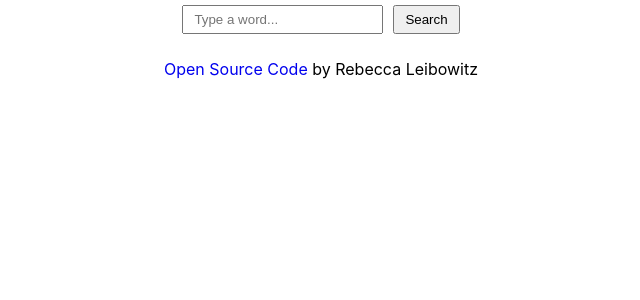
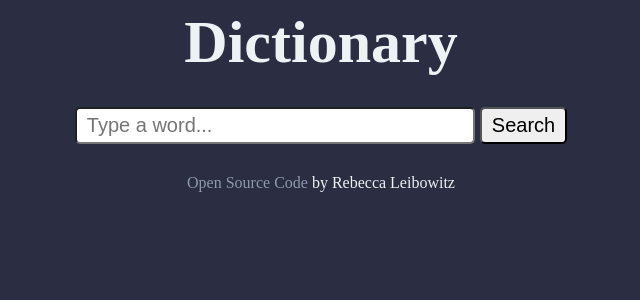
Before and after one commit to BEX-0/dictionary-react, a React (Create React App) app: page / in a window 1280 px wide. Shown: the top 300 px of the page, without its empty margins (319-959 px from the left). Built offline with nearby package versions, Linux system fonts and the light colour scheme.

Commit message:
styled search

```diff
--- a/src/App.css
+++ b/src/App.css
@@ -1,22 +1,24 @@
+:root {
+    --lightest: #EDF2F4;
+}
+
 .App {
+ color: var(--lightest);
  text-align: center;
 }
 
 .App a {
  text-decoration: none;
+ color: #8D99AE;
 }
 
 .App footer {
- margin: 20px 0px;
+ margin: 30px 0px;
+text-align: center;
 }
 
-.App input {
- margin: 5px;
- padding: 5px 10px;
+.App h1 {
+font-size: 60px;
+text-align: center;
+margin: 0;
 }
-
-.App main {
- display: block;
- margin: 0 auto;
- max-width: 700px;
-}
--- a/src/App.js
+++ b/src/App.js
@@ -4,6 +4,7 @@ import Search from "./Search.js";
 function App() {
  return (
   <div className="App">
+    <h1>Dictionary</h1>
    <main>
     <Search />
     </main>
--- a/src/Header.css
+++ b/src/Header.css
@@ -1,12 +1,12 @@
-.SearchResults {
+.Header {
  text-align: start;
 }
 
-.SearchResults h2 {
+.Header h2 {
  text-align: center;
 }
 
-.SearchResults p,
-.SearchResults h4 {
- margin: 0;
+.Header p,
+.Header h4 {
+    margin: 0;
 }
--- /dev/null
+++ b/src/Search.css
@@ -0,0 +1,18 @@
+.Search {
+    margin-top: 30px;
+}
+
+.Search input {
+    border-radius: 5px;
+    font-size: 20px;
+    padding: 5px 10px;
+   }
+
+.Search input:first-child {
+    width: 400px;
+    margin-right: 5px;
+}
+
+.Search input:last-child:hover {
+    cursor: pointer;
+}
--- a/src/Search.js
+++ b/src/Search.js
@@ -1,6 +1,7 @@
 import React, { useState } from "react";
 import axios from "axios";
 
+import "./Search.css";
 import Header from "./Header.js";
 
 export default function Search() {
--- a/src/index.css
+++ b/src/index.css
@@ -1,13 +1,3 @@
 body {
-  margin: 0;
-  font-family: -apple-system, BlinkMacSystemFont, 'Segoe UI', 'Roboto', 'Oxygen',
-    'Ubuntu', 'Cantarell', 'Fira Sans', 'Droid Sans', 'Helvetica Neue',
-    sans-serif;
-  -webkit-font-smoothing: antialiased;
-  -moz-osx-font-smoothing: grayscale;
+  background-color: #2B2D42;;
 }
-
-code {
-  font-family: source-code-pro, Menlo, Monaco, Consolas, 'Courier New',
-    monospace;
-}
```
